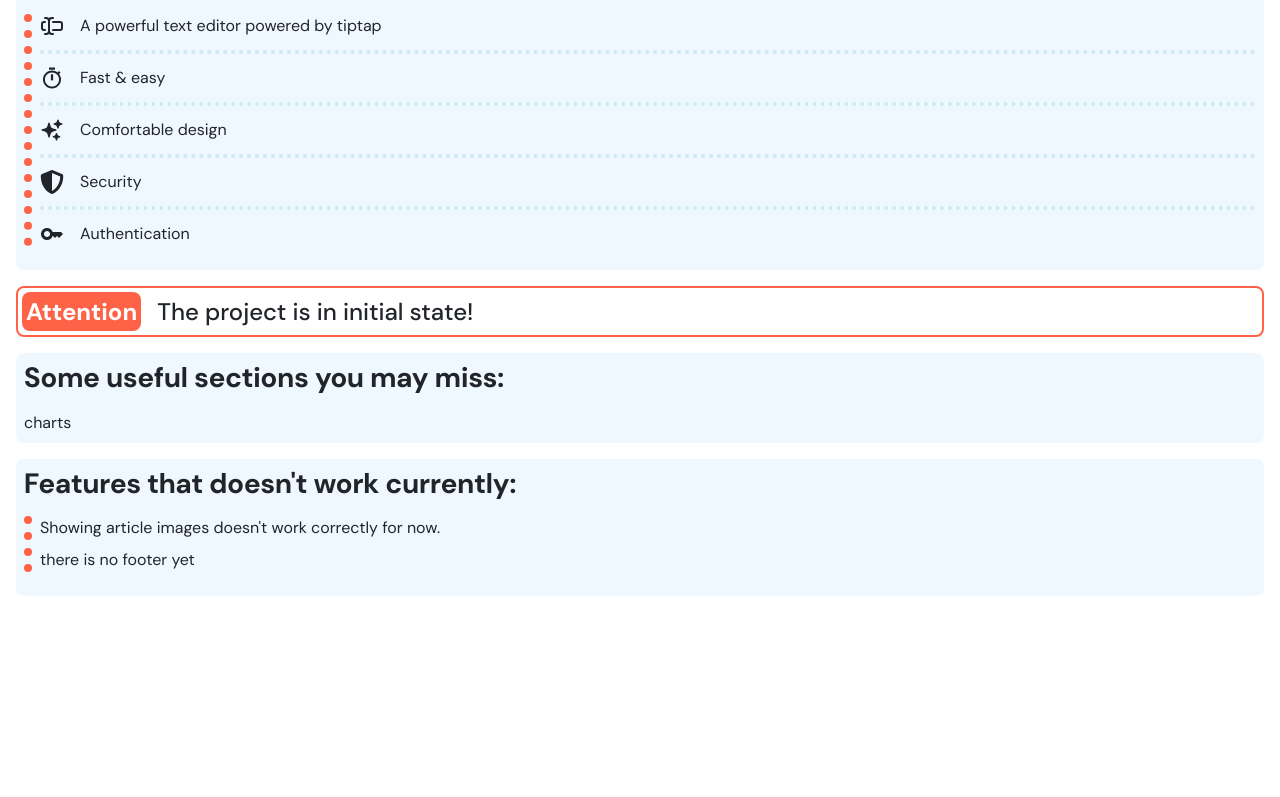
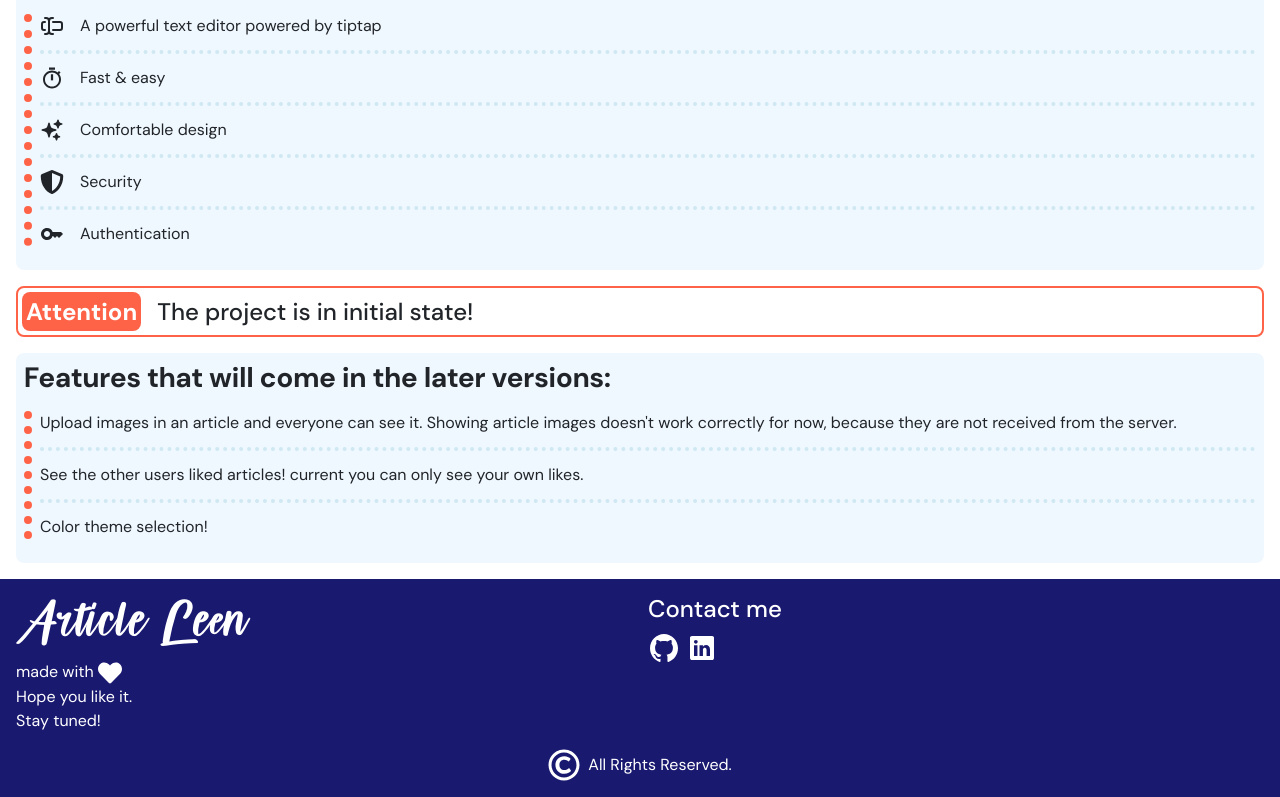
Before and after one commit to PouryaFahimi/Article-Leen, a React (Vite) app: page / in a window 1280 px wide. Shown: the part 769-1566 px from the top of the page. Before the commit the page ends 1381 px from the top, so only its background shows below. Built offline with nearby package versions, Linux system fonts and the light colour scheme.

Commit message:
footer added

```diff
--- /dev/null
+++ b/src/components/Footer.tsx
@@ -0,0 +1,36 @@
+import { FaHeart, FaRegCopyright } from "react-icons/fa";
+import { IoLogoGithub, IoLogoLinkedin, IoLogoInstagram } from "react-icons/io";
+
+const Footer = () => {
+  return (
+    <footer className="footer flex-rowed">
+      <div className="top">
+        <div>
+          <h1>Article Leen</h1>
+          <p>
+            made with <FaHeart />
+          </p>
+          <p>Hope you like it.</p>
+          <p>Stay tuned!</p>
+        </div>
+        <div>
+          <h4>Contact me</h4>
+          <div className="flex-line">
+            <a href="https://github.com/PouryaFahimi">
+              <IoLogoGithub />
+            </a>
+            <a href="https://www.linkedin.com/in/pourya-fahimi/">
+              <IoLogoLinkedin />
+            </a>
+          </div>
+        </div>
+      </div>
+      <div className="down">
+        <FaRegCopyright />
+        <p>All Rights Reserved.</p>
+      </div>
+    </footer>
+  );
+};
+
+export default Footer;
--- a/src/components/NavBar.tsx
+++ b/src/components/NavBar.tsx
@@ -52,11 +52,12 @@ const NavBar = () => {
     <header className="navbar">
       <div className="flex-line">
         <Link className="nav-link" to="/">
-          Home
+          <h1>Article Leen</h1>
         </Link>
         {availableOptions()}
       </div>
       <form
+        className="search-form"
         onSubmit={(event) => {
           event.preventDefault();
           navigate(`search/${searchRef.current?.value}`);
--- a/src/components/home/Home.module.scss
+++ b/src/components/home/Home.module.scss
@@ -53,3 +53,13 @@
     margin-right: 1rem;
   }
 }
+
+@media screen and (max-width: 480px) {
+  .attention {
+    text-align: center;
+
+    strong {
+      width: 100%;
+    }
+  }
+}
--- a/src/components/home/Home.tsx
+++ b/src/components/home/Home.tsx
@@ -1,4 +1,3 @@
-import { Link } from "react-router-dom";
 import LetterBox from "./LetterBox";
 import styles from "./Home.module.scss";
 import { MdKey, MdMenuBook, MdModeEdit } from "react-icons/md";
@@ -82,15 +81,25 @@ const Home = () => {
           <strong>Attention</strong>The project is in initial state!
         </h4>
       </div>
-      <div className={styles.card}>
+      {/* <div className={styles.card}>
         <h3>Some useful sections you may miss:</h3>
         <Link to="charts">charts</Link>
-      </div>
+      </div> */}
       <div className={styles.card}>
-        <h3>Features that doesn't work currently:</h3>
+        <h3>Features that will come in the later versions:</h3>
         <ul>
-          <li>Showing article images doesn't work correctly for now.</li>
-          <li>there is no footer yet</li>
+          <li>
+            Upload images in an article and everyone can see it. Showing article
+            images doesn't work correctly for now, because they are not received
+            from the server.
+          </li>
+          <hr />
+          <li>
+            See the other users liked articles! current you can only see your
+            own likes.
+          </li>
+          <hr />
+          <li>Color theme selection!</li>
         </ul>
       </div>
     </>
--- a/src/index.scss
+++ b/src/index.scss
@@ -29,6 +29,14 @@ body {
 
   a:hover {
     background-color: aliceblue;
+  }
+
+  h1 {
+    margin: 0;
+    font-family: "Balencia Lattive";
+    font-weight: 700;
+    font-size: 1rem;
+    line-height: inherit;
   }
 }
 
@@ -112,6 +120,53 @@ button {
   z-index: 9999;
 }
 
+footer {
+  background-color: midnightblue;
+  color: white;
+  padding: 1rem;
+
+  .top {
+    display: flex;
+    gap: 1rem;
+  }
+
+  .down {
+    display: flex;
+    justify-content: center;
+    align-items: center;
+    gap: 0.5rem;
+  }
+
+  h1 {
+    font-family: "Balencia Lattive";
+    font-size: 3rem;
+  }
+
+  p {
+    margin: 0;
+    svg {
+      font-size: 1.5rem;
+    }
+  }
+
+  div {
+    width: 100%;
+  }
+
+  svg {
+    font-size: 2rem;
+  }
+
+  a svg:hover {
+    color: tomato;
+    transition: 0.3s color ease;
+  }
+
+  .flex-line {
+    justify-content: start;
+  }
+}
+
 @media screen and (max-width: 480px) {
   .navbar {
     flex-wrap: wrap;
@@ -123,7 +178,8 @@ button {
     }
   }
 
-  .search-field {
+  .search-field,
+  .search-form {
     width: 100%;
   }
 
@@ -135,4 +191,10 @@ button {
     width: 100%;
     margin: 10vh 0;
   }
+
+  footer {
+    .top {
+      flex-direction: column;
+    }
+  }
 }
--- a/src/layouts/MainLayout.tsx
+++ b/src/layouts/MainLayout.tsx
@@ -3,6 +3,7 @@ import { AlertProvider } from "../context/AlertContext";
 import { UserProvider } from "../context/UserContext";
 import React from "react";
 import { Outlet } from "react-router";
+import Footer from "@/components/Footer";
 
 const MainLayout: React.FC = () => {
   return (
@@ -15,6 +16,7 @@ const MainLayout: React.FC = () => {
               <Outlet />
             </div>
           </main>
+          <Footer />
         </AlertProvider>
       </UserProvider>
     </div>
```
